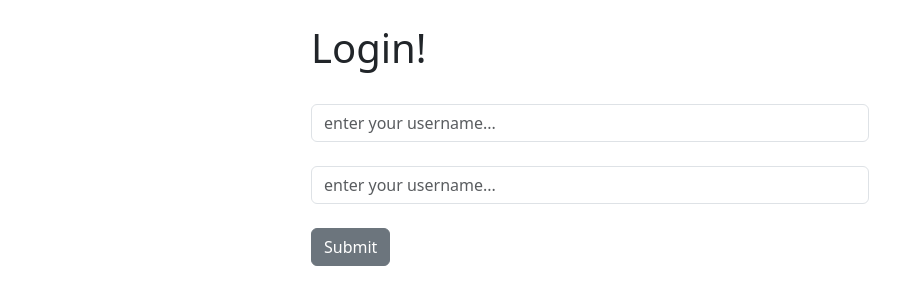
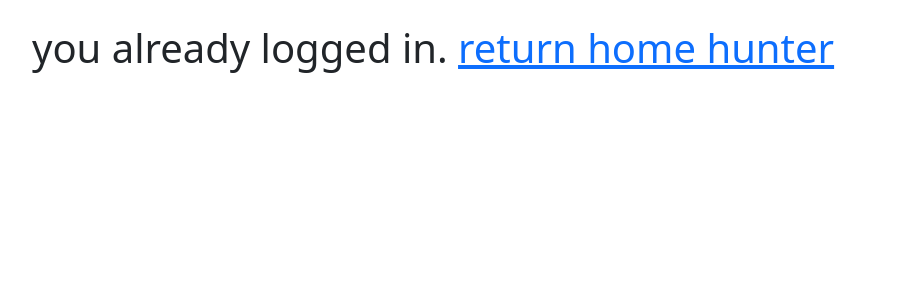
Before and after one commit to shahriaarrr/SHAZAM, a Django app: template shazam/templates/login.html in a window 1280 px wide. Shown: the part 56-361 px from the top of the page, without its empty margins (50-950 px from the left). Run offline with Django 4.2, Linux system fonts and the light colour scheme; the template is opened without the code that fills it, so the values that code supplies are empty; the visitor is signed in with stand-in values (Sample User, id 1).

Commit message:
add warning message for logged in users

```diff
--- a/shazam/templates/login.html
+++ b/shazam/templates/login.html
@@ -1,6 +1,9 @@
 {% extends 'base.html' %}
 
 {% block content %}
+    {% if user.is_authenticated %}
+        <h1>you already logged in. <a href="{% url 'home' %}">return home hunter</a></h1>
+    {% else %}
         <div class="col-md-6 offset-md-3">
             <h1>Login!</h1><br/>
             <form method="POST" action="{% url 'login' %}">
@@ -16,5 +19,6 @@
               </div>
             </form>
         </div>
+    {% endif %}
 
 {% endblock %}
```
Lines whose indentation alone changed are shown as unchanged.
